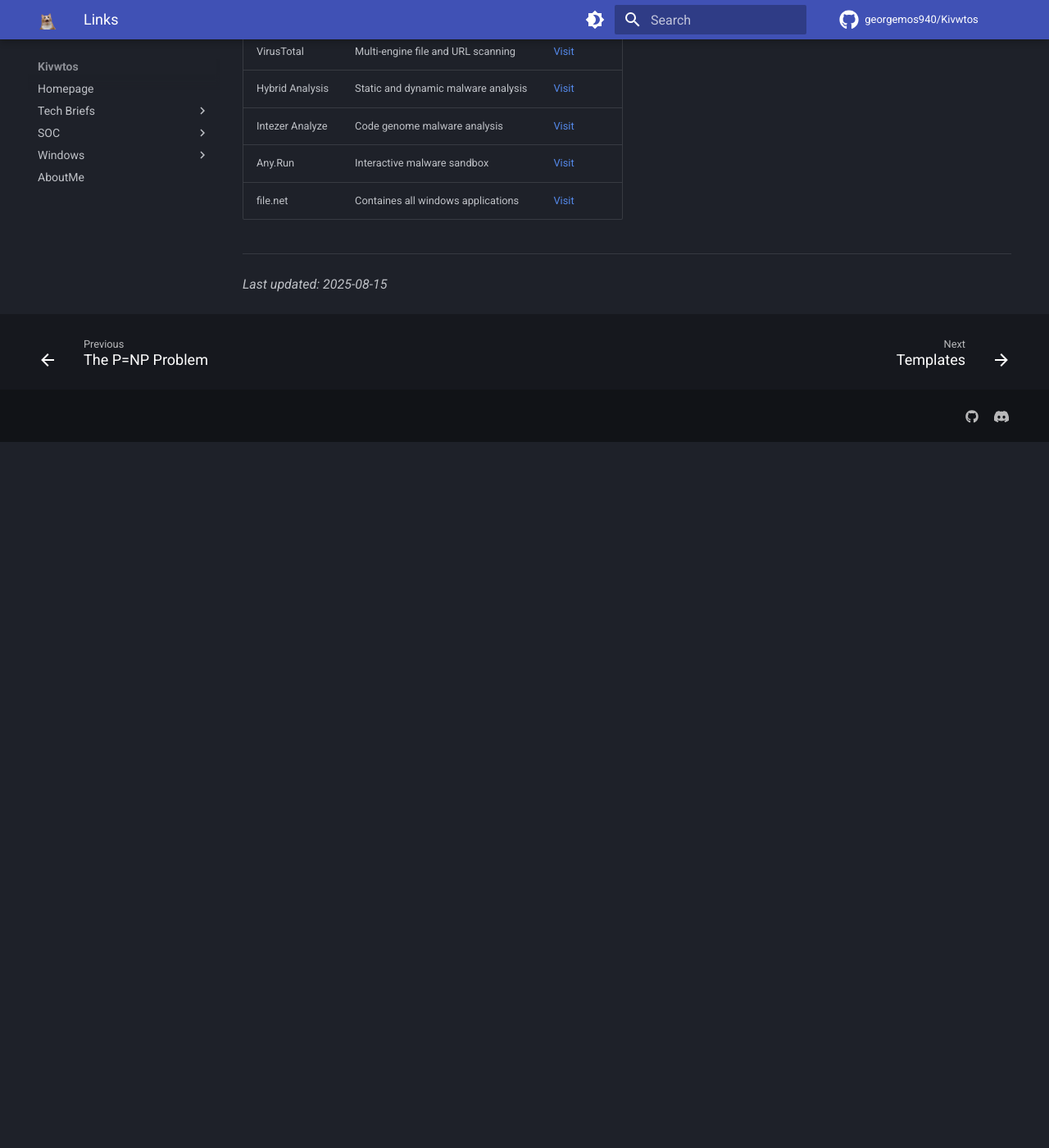
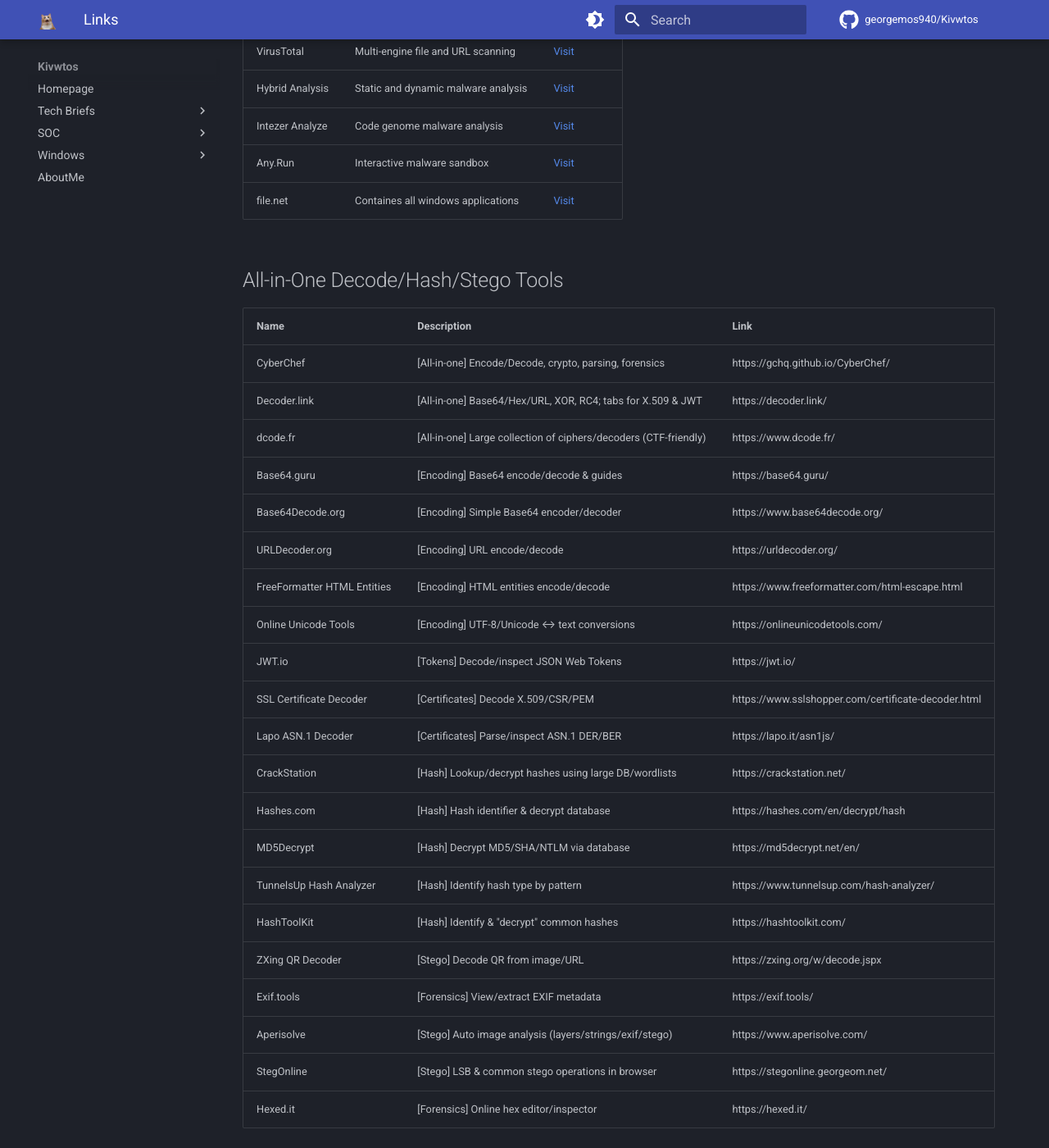
Before and after one commit to georgemos940/Kivwtos, an MkDocs documentation site: the page built from docs/soc/links.md, in a window 1280 px wide and 1400 px high, scrolled down 3013 px. Shown: the whole window at 82% size. Built offline with MkDocs 1.6.1 and Material for MkDocs 9.7.7, drawn with Linux system fonts in a browser that asks for light colours; comment, search, counter and statistics services are not loaded; before the commit the page ends 3552 px from its top, so only the background shows below that.

Commit message:
testing time data method

```diff
--- a/docs/soc/links.md
+++ b/docs/soc/links.md
@@ -91,6 +91,31 @@
 | Any.Run         | Interactive malware sandbox               | [Visit](https://any.run/)                 |
 | file.net        | Containes all windows applications        | [Visit](https://www.file.net/process)     |
 
+
+## All-in-One Decode/Hash/Stego Tools
+| Name                        | Description                                                      | Link                                                |
+| --------------------------- | ---------------------------------------------------------------- | --------------------------------------------------- |
+| CyberChef                   | [All-in-one] Encode/Decode, crypto, parsing, forensics           | https://gchq.github.io/CyberChef/                   |
+| Decoder.link                | [All-in-one] Base64/Hex/URL, XOR, RC4; tabs for X.509 & JWT      | https://decoder.link/                               |
+| dcode.fr                    | [All-in-one] Large collection of ciphers/decoders (CTF-friendly) | https://www.dcode.fr/                               |
+| Base64.guru                 | [Encoding] Base64 encode/decode & guides                         | https://base64.guru/                                |
+| Base64Decode.org            | [Encoding] Simple Base64 encoder/decoder                         | https://www.base64decode.org/                       |
+| URLDecoder.org              | [Encoding] URL encode/decode                                     | https://urldecoder.org/                             |
+| FreeFormatter HTML Entities | [Encoding] HTML entities encode/decode                           | https://www.freeformatter.com/html-escape.html      |
+| Online Unicode Tools        | [Encoding] UTF-8/Unicode ↔ text conversions                      | https://onlineunicodetools.com/                     |
+| JWT.io                      | [Tokens] Decode/inspect JSON Web Tokens                          | https://jwt.io/                                     |
+| SSL Certificate Decoder     | [Certificates] Decode X.509/CSR/PEM                              | https://www.sslshopper.com/certificate-decoder.html |
+| Lapo ASN.1 Decoder          | [Certificates] Parse/inspect ASN.1 DER/BER                       | https://lapo.it/asn1js/                             |
+| CrackStation                | [Hash] Lookup/decrypt hashes using large DB/wordlists            | https://crackstation.net/                           |
+| Hashes.com                  | [Hash] Hash identifier & decrypt database                        | https://hashes.com/en/decrypt/hash                  |
+| MD5Decrypt                  | [Hash] Decrypt MD5/SHA/NTLM via database                         | https://md5decrypt.net/en/                          |
+| TunnelsUp Hash Analyzer     | [Hash] Identify hash type by pattern                             | https://www.tunnelsup.com/hash-analyzer/            |
+| HashToolKit                 | [Hash] Identify & "decrypt" common hashes                        | https://hashtoolkit.com/                            |
+| ZXing QR Decoder            | [Stego] Decode QR from image/URL                                 | https://zxing.org/w/decode.jspx                     |
+| Exif.tools                  | [Forensics] View/extract EXIF metadata                           | https://exif.tools/                                 |
+| Aperisolve                  | [Stego] Auto image analysis (layers/strings/exif/stego)          | https://www.aperisolve.com/                         |
+| StegOnline                  | [Stego] LSB & common stego operations in browser                 | https://stegonline.georgeom.net/                    |
+| Hexed.it                    | [Forensics] Online hex editor/inspector                          | https://hexed.it/                                   |
+
+
 ---
-
-*Last updated: 2025-08-15*
--- a/mkdocs.yml
+++ b/mkdocs.yml
@@ -1,9 +1,10 @@
 site_name: Kivwtos
 site_description: Personal vault for notes, snippets, and ideas.
 site_url: https://georgemos940.github.io/Kivwtos
+site_author: George M.
 repo_url: https://github.com/georgemos940/Kivwtos
 repo_name: georgemos940/Kivwtos
-edit_uri: edit/master/docs/ # for future contribution help
+edit_uri: edit/master/docs/  # for future contribution help
 
 theme:
   name: material
@@ -12,8 +13,9 @@
   favicon: assets/favicon.jpg
   icon:
     repo: fontawesome/brands/github
+  custom_dir: overrides            # enable template overrides (see note below)
   palette:
-    # Dark mode by default (slate πρώτο)
+    # Dark mode by default (slate first)
     - scheme: slate
       primary: indigo
       accent: indigo
@@ -28,13 +30,15 @@
         name: Switch to dark mode
   features:
     - navigation.instant
-    # - navigation.expand   # αφήνουμε εκτός για να είναι κλειστά αρχικά
+    # - navigation.expand
     - navigation.top
     - navigation.footer
     - toc.integrate
     - content.code.copy
     - content.code.annotate
     - content.tabs.link
+    - content.action.edit        # "Edit this page"
+    - content.action.view        # "View source"
     - search.suggest
     - search.highlight
     - header.autohide
@@ -54,6 +58,12 @@
 
 plugins:
   - search
+  - minify:
+      minify_html: true
+  - git-revision-date-localized:
+      type: iso_date            # -> 2025-08-18
+      timezone: Europe/Athens
+      fallback_to_build_date: true
 
 markdown_extensions:
   - admonition
@@ -89,3 +99,4 @@
       link: https://discord.gg/pegasusac
       name: Discord
   generator: false
+  copyright: "© 2025 George M."
--- /dev/null
+++ b/overrides/main.html
@@ -0,0 +1,13 @@
+{% extends "base.html" %}
+{% block footer %}
+  {{ super() }}
+  {% if page.meta.git_revision_date_localized %}
+  <div class="md-footer-meta md-typeset" style="margin-top:.5rem">
+    <div class="md-footer-meta__inner">
+      <div class="md-footer-meta__item">
+        <small>*Last updated: {{ page.meta.git_revision_date_localized }}*</small>
+      </div>
+    </div>
+  </div>
+  {% endif %}
+{% endblock %}
```
Also changed, not shown: docs/.obsidian/workspace.json, 1 other file.
